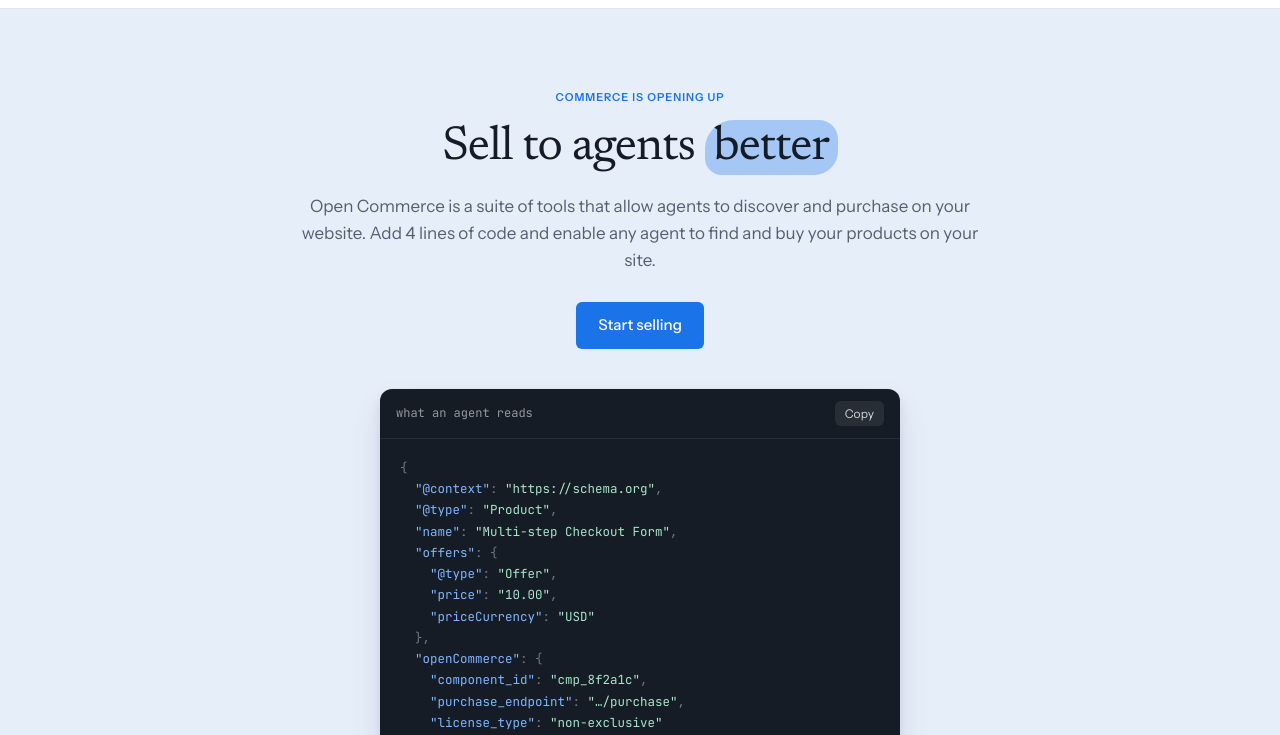
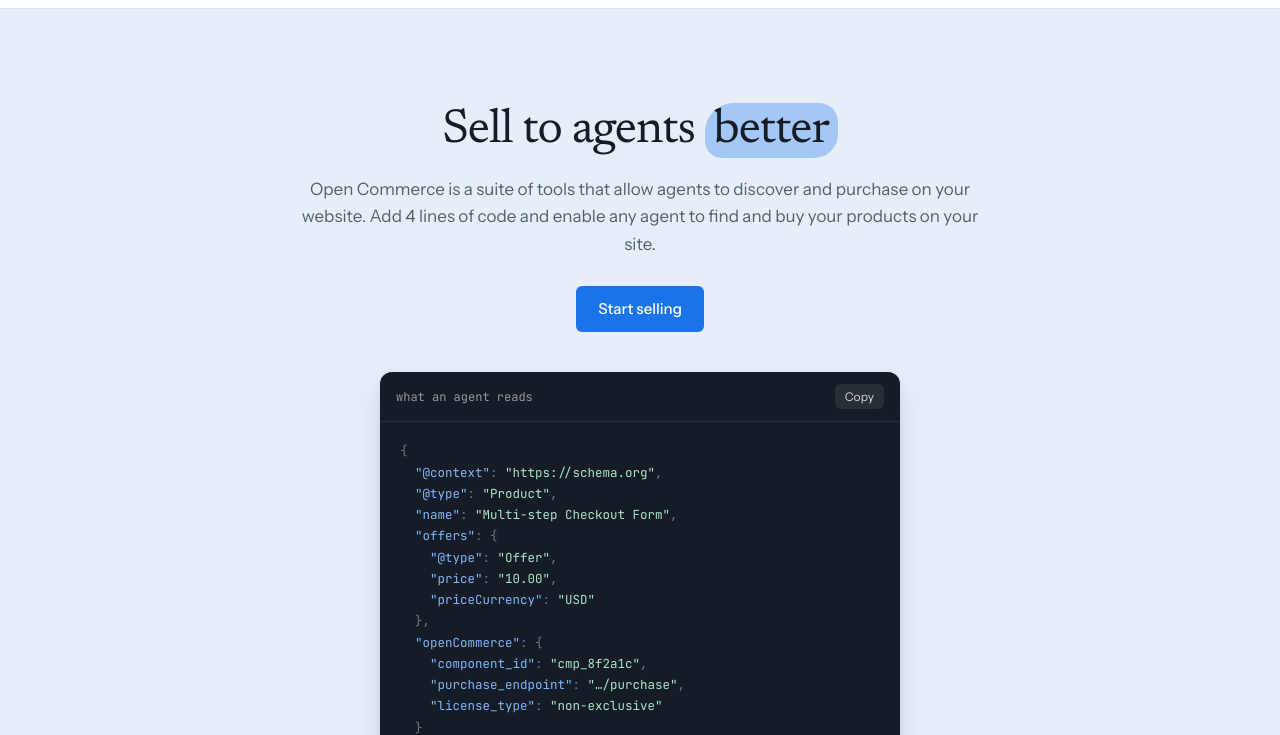
Before and after one commit to donaldrichard19-LVD/agent-design-commerce, a plain HTML site: page landing/index.html in a window 1280 px wide. Shown: the part 58-793 px from the top of the page. Drawn offline with Linux system fonts and the light colour scheme.

Commit message:
Remove hero eyebrow header from landing pages

```diff
--- a/landing/index.html
+++ b/landing/index.html
@@ -347,7 +347,6 @@
 
 <section class="hero">
   <div class="hero-inner">
-    <div class="section-eyebrow">Commerce is opening up</div>
     <h1 class="hero-heading">Sell to agents <span class="marker rotator" aria-hidden="true"><span class="rotator-inner"><span>now</span><span>faster</span><span>better</span><span>now</span></span></span><span class="sr-only">now, faster, better</span></h1>
     <p class="hero-body">Open Commerce is a suite of tools that allow agents to discover and purchase on your website. Add 4 lines of code and enable any agent to find and buy your products on your site.</p>
     <div class="hero-actions">
```
Also changed, not shown: landing/scroll-story.html (+0 -1 lines).
